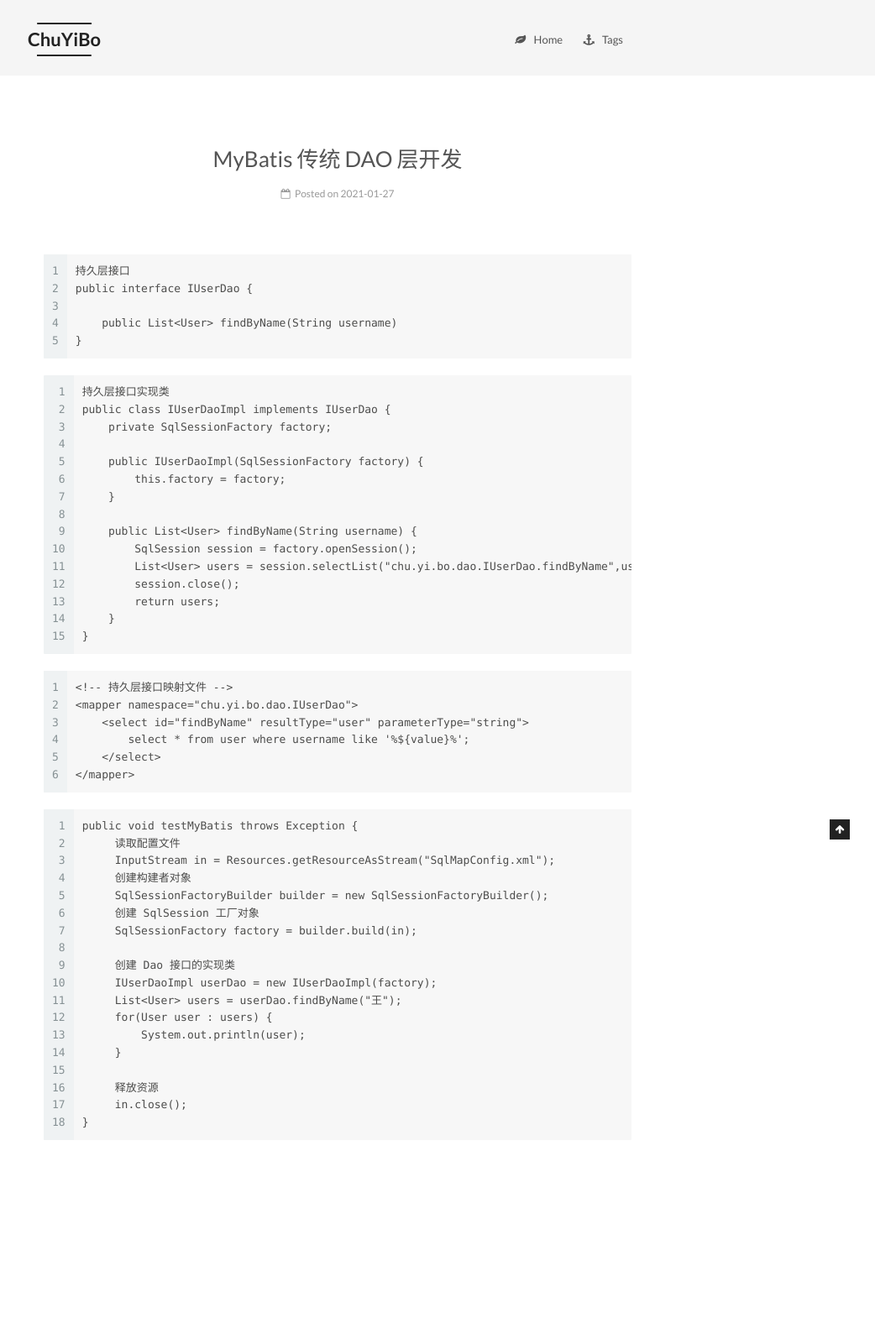
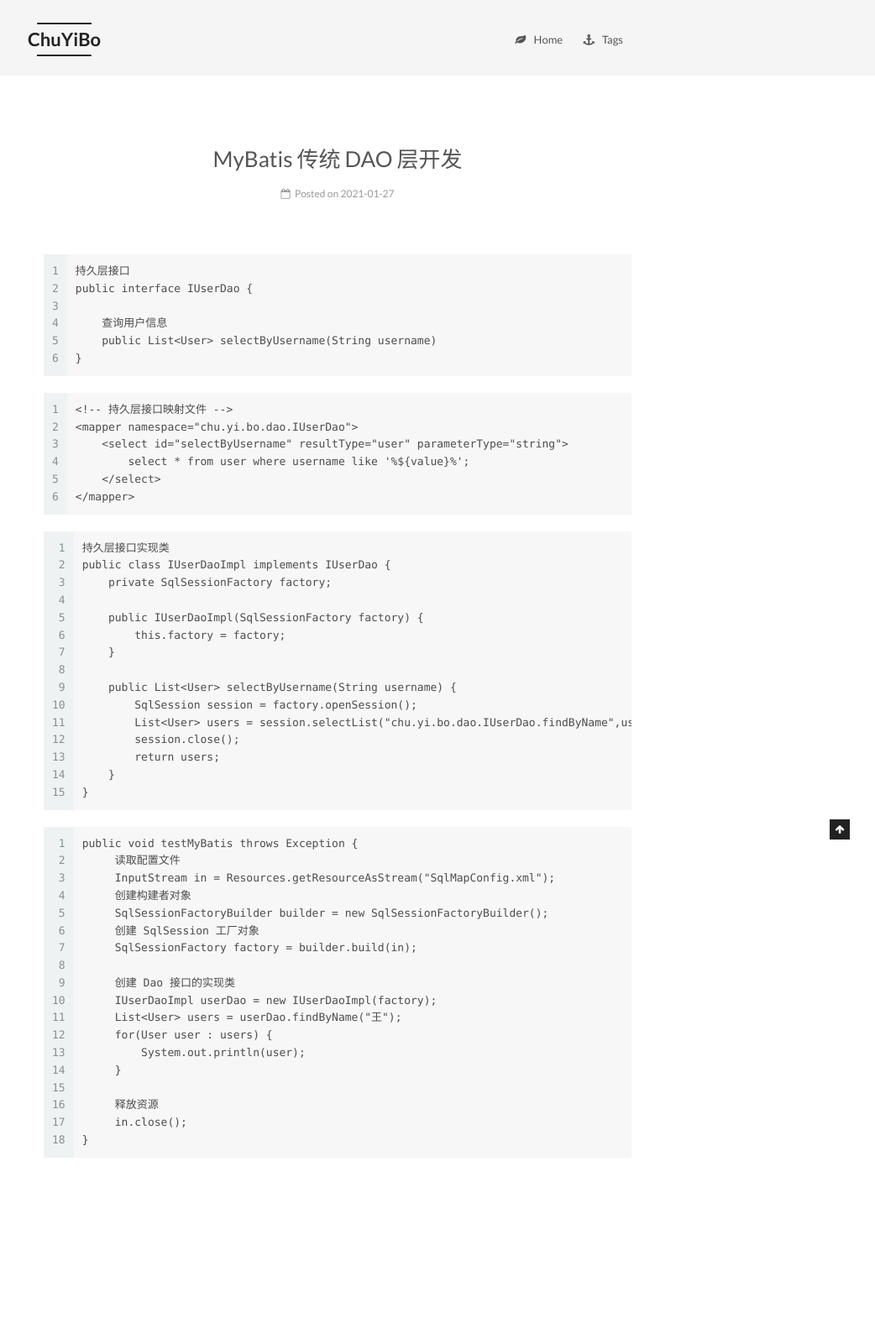
Before and after one commit to chuyibo/chuyibo.github.io, a Jekyll site: the page built from _posts/2021-01-27-MyBatis 学习笔记05.md, in a window 1280 px wide. Shown: the whole page at 84% size, without its empty margins (238-1280 px from the left). Built offline with Jekyll 4.4.1, drawn with Linux system fonts in a browser that asks for light colours; before the commit the page ends 1568 px from its top, so only the background shows below that.

Commit message:
2021/02/17

````diff
--- a/_posts/2021-01-27-MyBatis 学习笔记05.md
+++ b/_posts/2021-01-27-MyBatis 学习笔记05.md
@@ -11,8 +11,18 @@ tags:
 持久层接口
 public interface IUserDao {
 
-    public List<User> findByName(String username)
+    查询用户信息
+    public List<User> selectByUsername(String username)
 }
+```
+
+```
+<!-- 持久层接口映射文件 -->
+<mapper namespace="chu.yi.bo.dao.IUserDao">
+    <select id="selectByUsername" resultType="user" parameterType="string">
+        select * from user where username like '%${value}%';
+    </select>
+</mapper>
 ```
 
 ```
@@ -24,22 +34,13 @@ public class IUserDaoImpl implements IUserDao {
         this.factory = factory;
     }
 
-    public List<User> findByName(String username) {
+    public List<User> selectByUsername(String username) {
         SqlSession session = factory.openSession();
         List<User> users = session.selectList("chu.yi.bo.dao.IUserDao.findByName",username);
         session.close();
         return users;
     }
 }
-```
-
-```
-<!-- 持久层接口映射文件 -->
-<mapper namespace="chu.yi.bo.dao.IUserDao">
-    <select id="findByName" resultType="user" parameterType="string">
-        select * from user where username like '%${value}%';
-    </select>
-</mapper>
 ```
 
 ```
````
